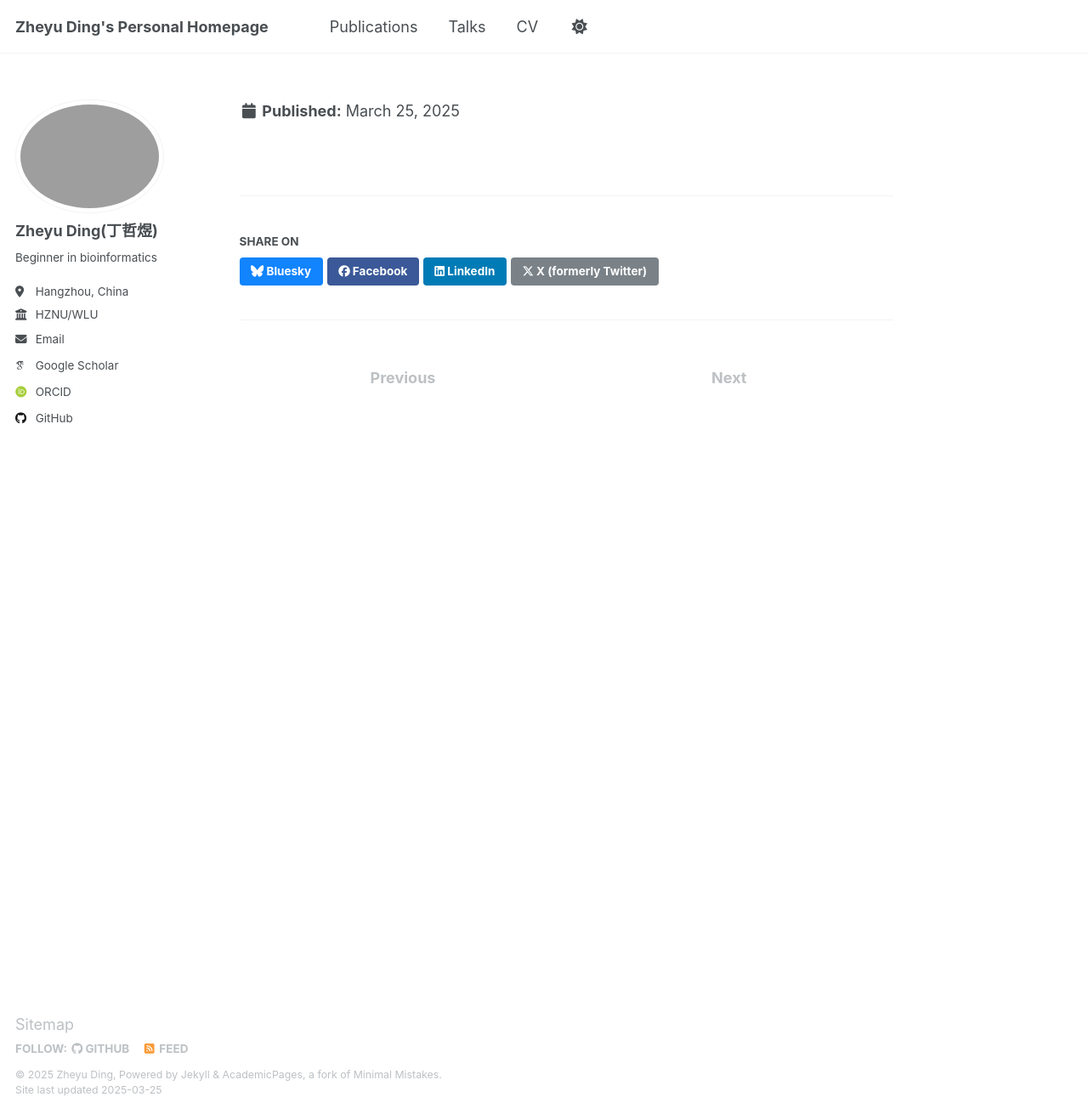
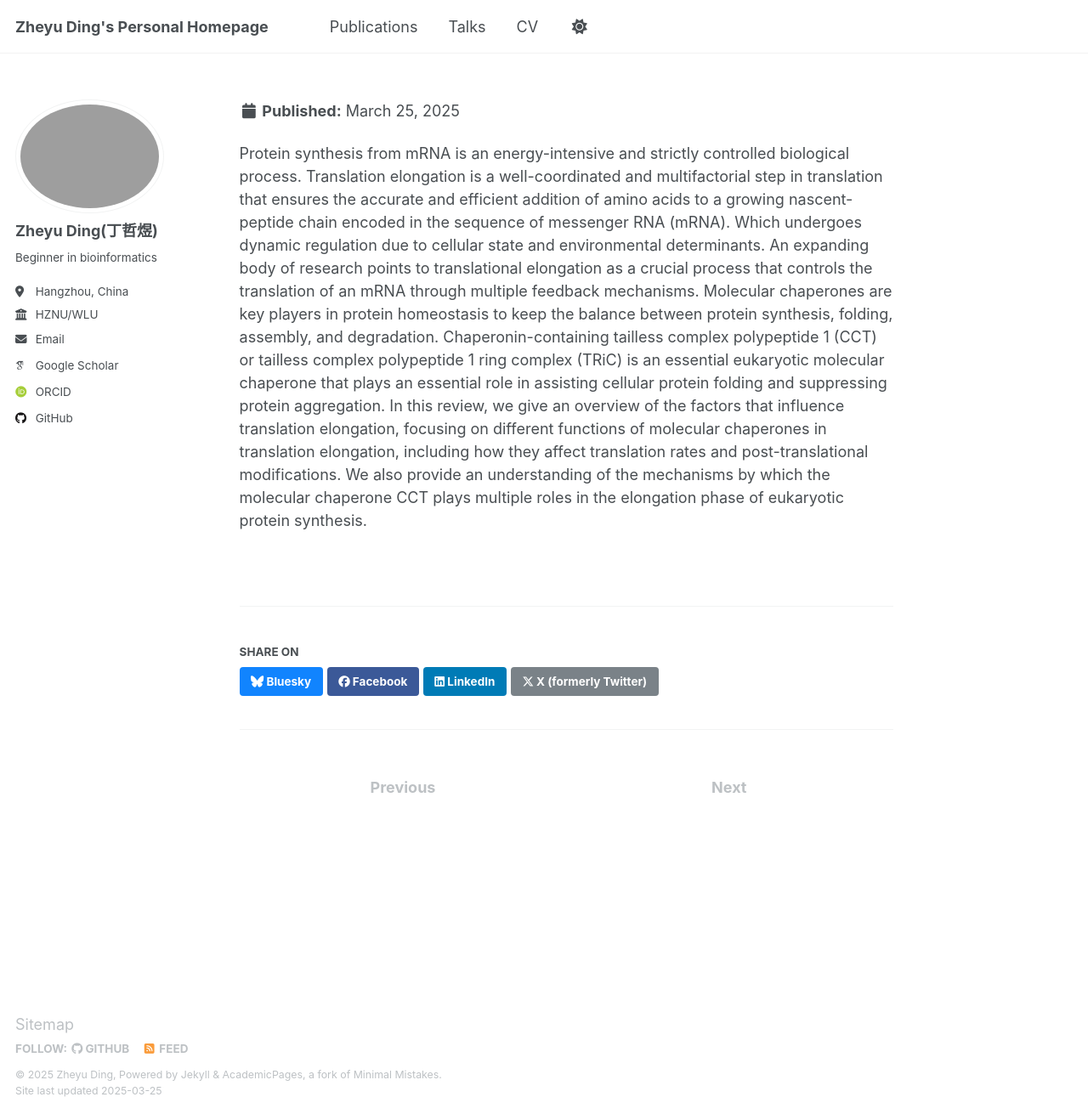
Before and after one commit to Zheyu-Ding/Zheyu-Ding.github.io, a Jekyll site: the page built from _publications/2024-04-01-review-Heliyon-secondauthor.md, in a window 1280 px wide and 1311 px high. Shown: the whole window at 85% size. Built offline with Jekyll 4.4.1, drawn with Linux system fonts in a browser that asks for light colours; some web fonts are replaced.

Commit message:
Update 2024-04-01-review-Heliyon-secondauthor.md

```diff
--- a/_publications/2024-04-01-review-Heliyon-secondauthor.md
+++ b/_publications/2024-04-01-review-Heliyon-secondauthor.md
@@ -8,5 +8,7 @@ date: 2024-04-01
 venue: 'Heliyon'
 slidesurl: 'http://Zheyu-Ding.github.io/files/Heliyon.pdf'
 paperurl: 'http://Zheyu-Ding.github.io/files/Heliyon.pdf'
-citation: Que Y*, Qiu Y*, Ding Z, et al. (2024). &quot;The role of molecular chaperone CCT/TRiC in translation elongation: A literature review.&quot; <i>Heliyon</i>. 10(7):e29029'
+citation: Que Y*, Qiu Y*, Ding Z, et al. (2024). &quot;The role of molecular chaperone CCT/TRiC in translation elongation: A literature review.&quot; <i>Heliyon </i>. 10(7):e29029'
 ---
+
+Protein synthesis from mRNA is an energy-intensive and strictly controlled biological process. Translation elongation is a well-coordinated and multifactorial step in translation that ensures the accurate and efficient addition of amino acids to a growing nascent-peptide chain encoded in the sequence of messenger RNA (mRNA). Which undergoes dynamic regulation due to cellular state and environmental determinants. An expanding body of research points to translational elongation as a crucial process that controls the translation of an mRNA through multiple feedback mechanisms. Molecular chaperones are key players in protein homeostasis to keep the balance between protein synthesis, folding, assembly, and degradation. Chaperonin-containing tailless complex polypeptide 1 (CCT) or tailless complex polypeptide 1 ring complex (TRiC) is an essential eukaryotic molecular chaperone that plays an essential role in assisting cellular protein folding and suppressing protein aggregation. In this review, we give an overview of the factors that influence translation elongation, focusing on different functions of molecular chaperones in translation elongation, including how they affect translation rates and post-translational modifications. We also provide an understanding of the mechanisms by which the molecular chaperone CCT plays multiple roles in the elongation phase of eukaryotic protein synthesis.
```
